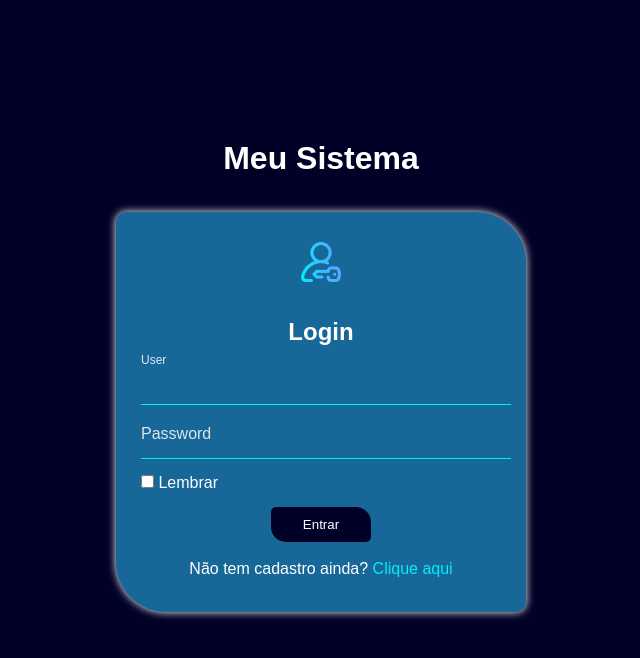
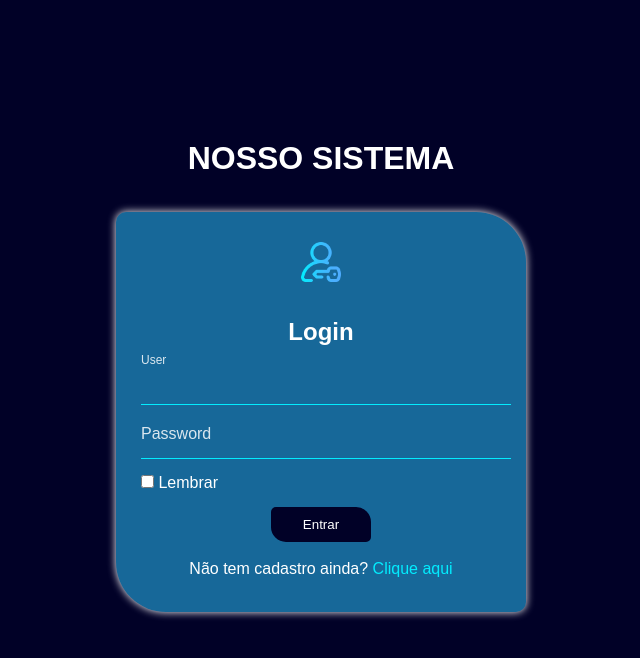
Before and after one commit to GabXavier/Projeto-Front-end-WEB, a plain HTML site: page index.html in a window 1280 px wide. Shown: the whole page, without its empty margins (319-959 px from the left). Drawn offline with Linux system fonts and the light colour scheme.

Commit message:
Alterando titulo

```diff
--- a/index.html
+++ b/index.html
@@ -11,7 +11,7 @@
   </head>
   <body class="style">
     <header>
-        <h1>Meu Sistema</h1>
+        <h1>NOSSO SISTEMA</h1>
     </header>
 
     <nav>
```
